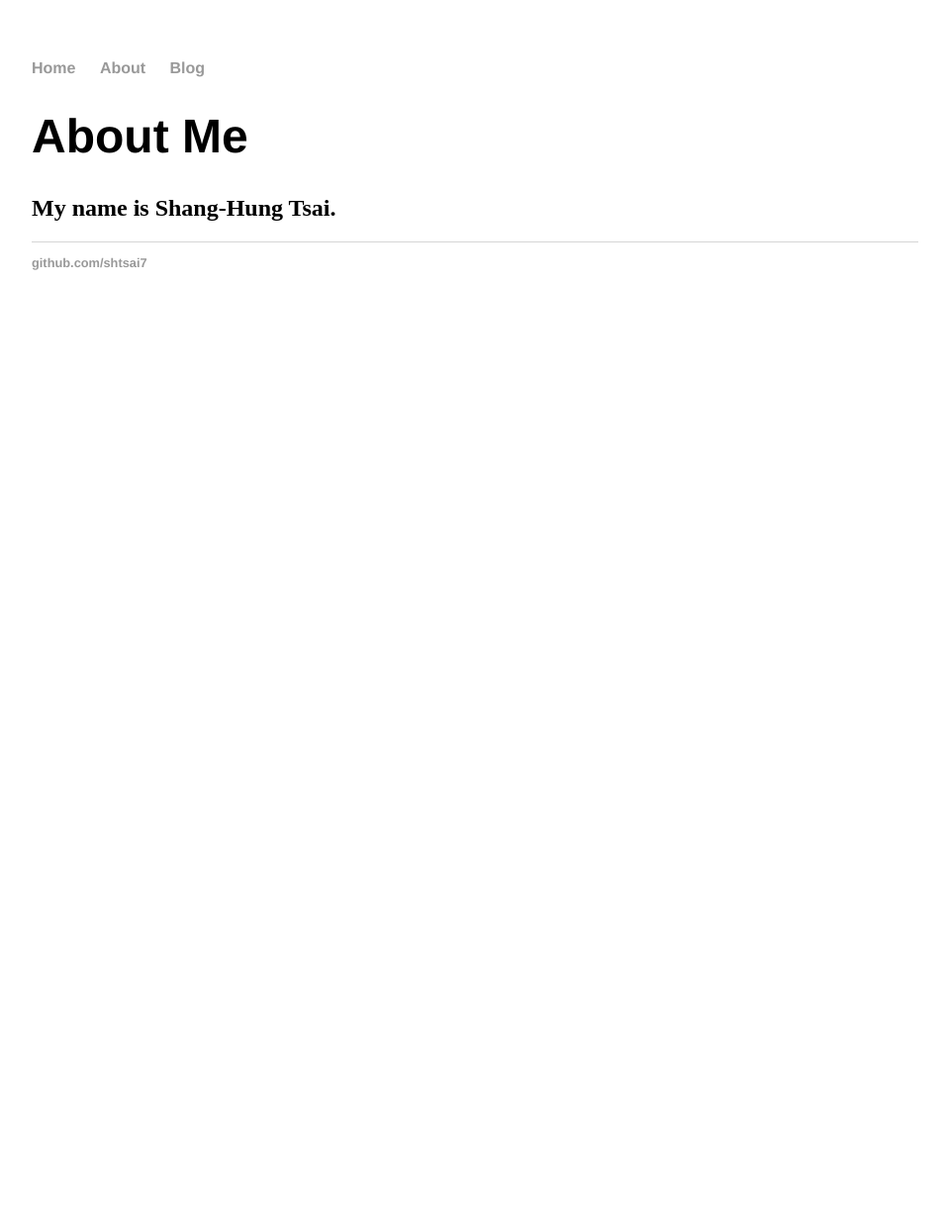
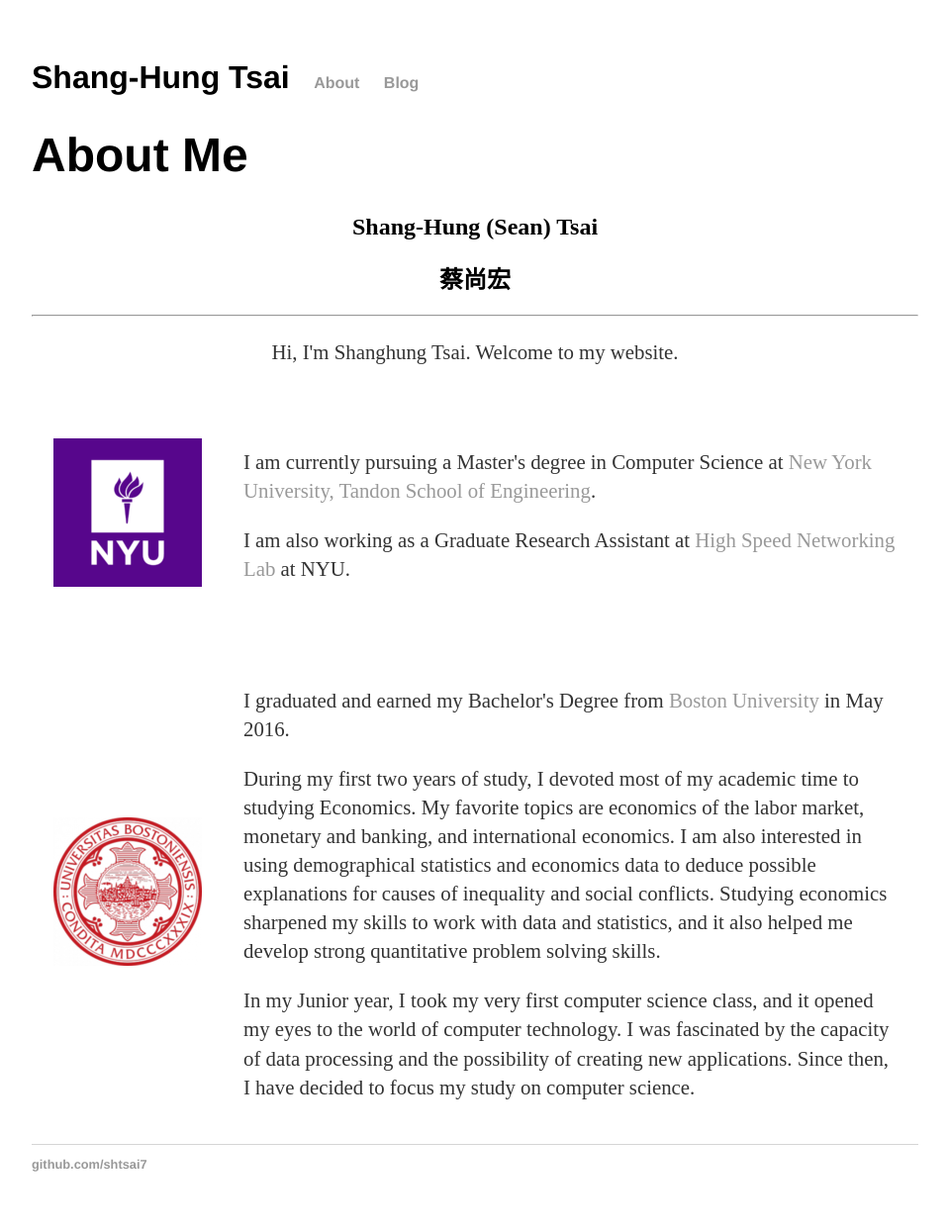
Before and after one commit to shtsai/shtsai7.github.io, a Jekyll site: the page built from about.html, in a window 1280 px wide. Shown: the whole page at 99% size, without its empty margins (160-1119 px from the left). Built offline with Jekyll 4.4.1, drawn with Linux system fonts in a browser that asks for light colours; before the commit the page ends 900 px from its top, so only the background shows below that.

Commit message:
update about page

```diff
--- a/_layouts/default.html
+++ b/_layouts/default.html
@@ -8,7 +8,7 @@
 		<body>
 			<nav>
 	    		<ul>
-	        		<li><a href="/">Home</a></li>
+				<li><a href="/"><font size="6" color="black">Shang-Hung Tsai</font></a></li>
 		        	<li><a href="/about">About</a></li>
 	        		<li><a href="/blog">Blog</a></li>
 	    		</ul>
--- a/about.html
+++ b/about.html
@@ -3,6 +3,42 @@
 title: About Me
 ---
 <div class="blurb">
-	<h1>About Me</h1>
-  <h2>My name is Shang-Hung Tsai.</h2>
+    <h1>About Me</h1>
+    <h2><center>Shang-Hung (Sean) Tsai</center></h2>
+    <h2><center>蔡尚宏</center></h2>
+
+    <hr>
+    <div>
+	<center>
+	    <p>Hi, I'm Shanghung Tsai. Welcome to my website.</p>
+
+	    <br>
+	    <table id="nyu">
+		<tr>
+		    <td>
+			<a href="http://www.nyu.edu"><img src="/images/nyu-150x150.png" alt="nyu icon" style="height:150px; width:150px"></a>
+		    </td>
+		    <td>
+			<p>I am currently pursuing a Master's degree in Computer Science at <a href="http://engineering.nyu.edu/academics/departments/computer-science-engineering">New York University, Tandon School of Engineering</a>.</p>
+			<p>I am also working as a Graduate Research Assistant at <a href="https://engineering.nyu.edu/highspeed/">High Speed Networking Lab</a> at NYU.</p>
+		    </td>
+		</tr>
+	    </table>
+	    <br>
+
+	    <table id="bu">
+		<tr>
+		    <td>
+			<a href="http://www.bu.edu"><img src="/images/bu-150x150.png" alt="bu icon" style="height:150px; width:150px"></a>
+		    </td>
+		    <td>
+			<p>I graduated and earned my Bachelor's Degree from <a href="http://www.bu.edu">Boston University</a> in May 2016.</p>
+			<p>During my first two years of study, I devoted most of my academic time to studying Economics. My favorite topics are economics of the labor market, monetary and banking, and international economics. I am also interested in using demographical statistics and economics data to deduce possible explanations for causes of inequality and social conflicts. Studying economics sharpened my skills to work with data and statistics, and it also helped me develop strong quantitative problem solving skills.</p>
+			<p>In my Junior year, I took my very first computer science class, and it opened my eyes to the world of computer technology. I was fascinated by the capacity of data processing and the possibility of creating new applications. Since then, I have decided to focus my study on computer science.</p>
+		    </td>
+		</tr>
+	    </table>
+
+	</center>
+    </div>
 </div><!-- /.blurb -->
--- a/css/main.css
+++ b/css/main.css
@@ -24,7 +24,7 @@
     font-family:'Helvetica', 'Arial', 'Sans-Serif';
 }
 p {
-    font-size: 1.5em;
+    font-size: 1.3em;
     line-height: 1.4em;
     color: #333;
 }
@@ -41,3 +41,11 @@
 ul.posts li {
     list-style: none;
 }
+
+table#nyu td{
+    padding: 20px;
+}
+
+table#bu td{
+    padding: 20px;
+}
--- a/index.html
+++ b/index.html
@@ -3,5 +3,6 @@
 title: Shang-Hung Tsai
 ---
 <div class="blurb">
-	<h1>Hello world, I'm Shang-Hung Tsai!</h1>
+    <h1><center>Hello World!</center></h1>
+    <h2><center>Welcome to my website</center></h2>
 </div><!-- /.blurb -->
```
Also changed, not shown: images/bu-150x150.png (added), images/nyu-150x150.png (added).
